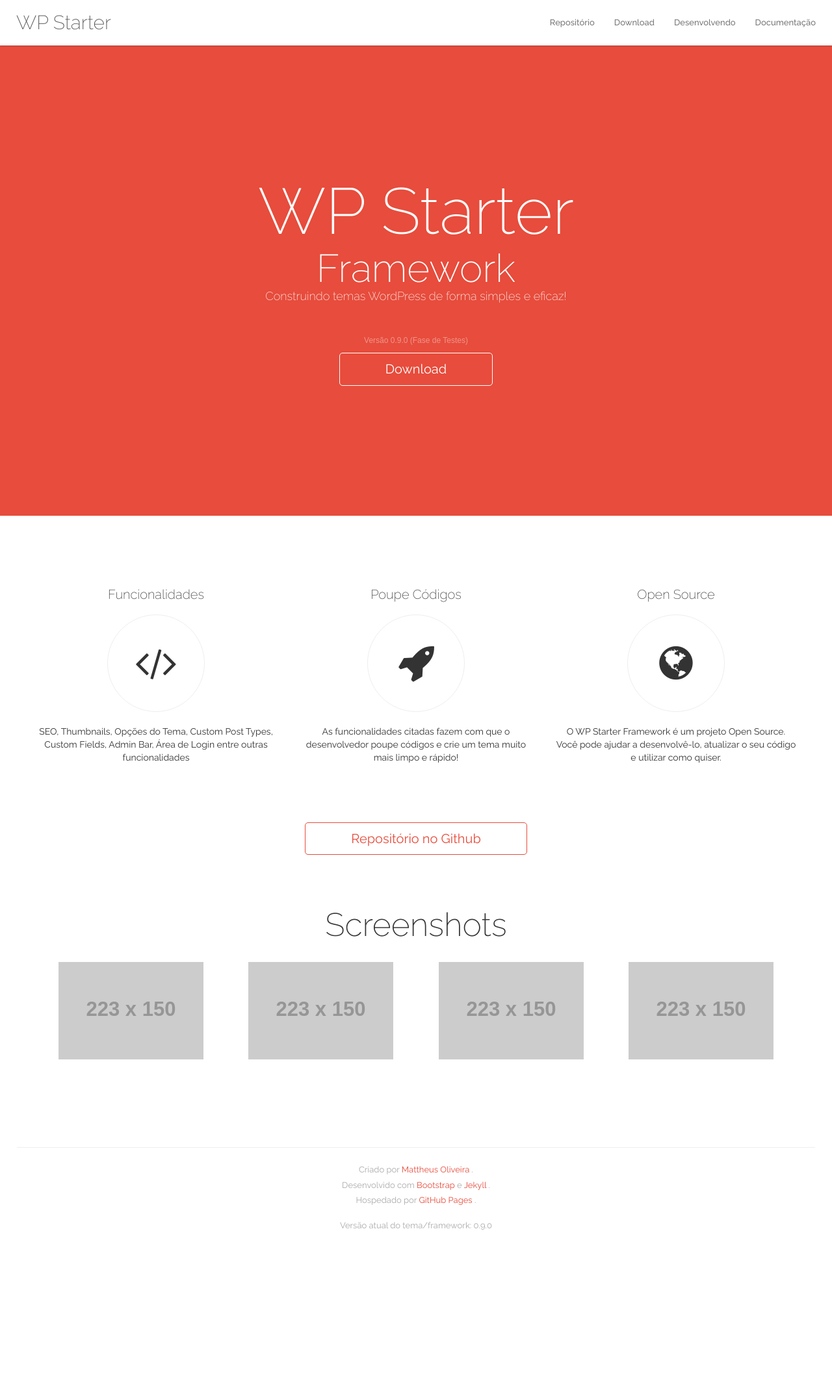
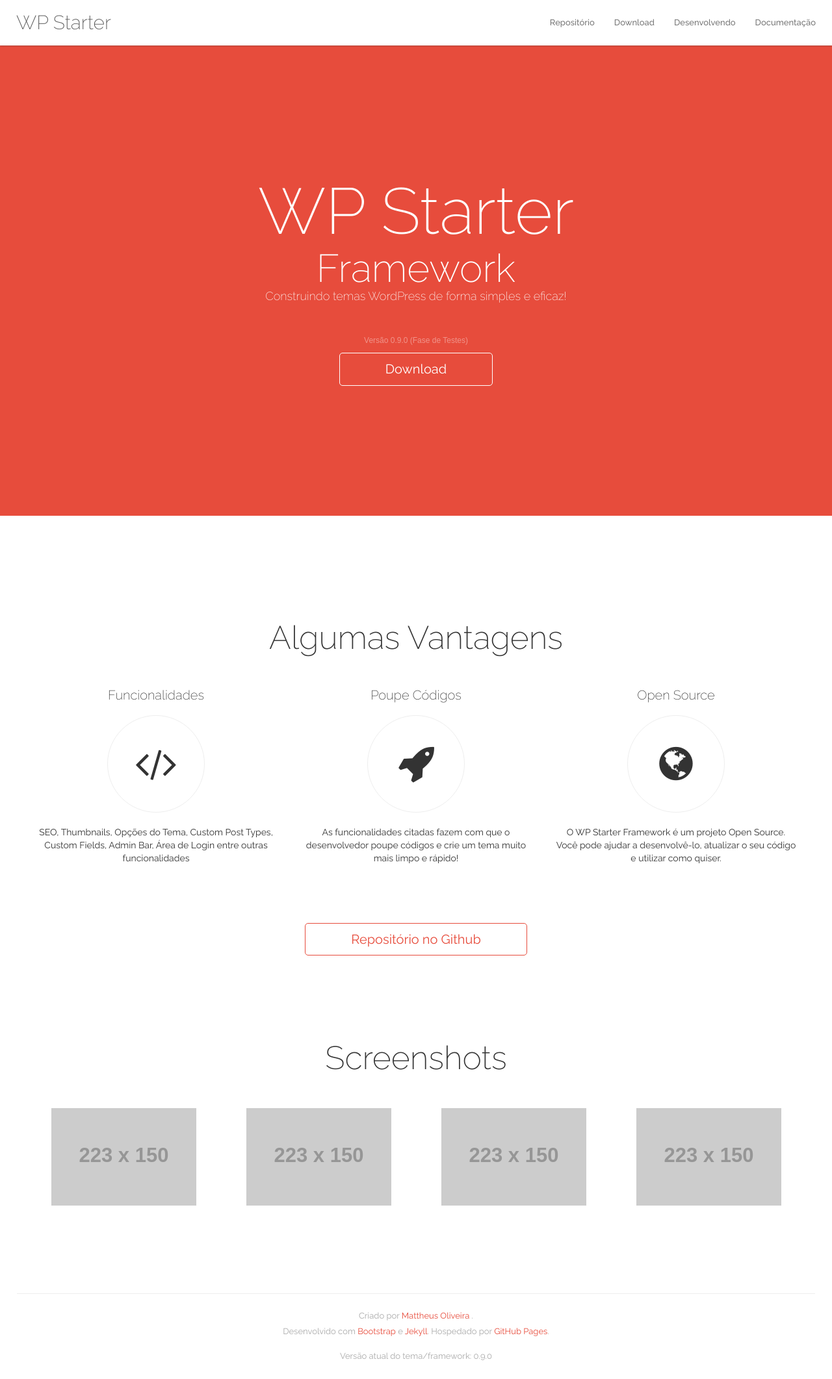
Before and after one commit to mayronceccon/devhelper, a Jekyll site: the page built from index.html, in a window 1280 px wide. Shown: the whole page at 65% size. Built offline with Jekyll 4.4.1, drawn with Linux system fonts in a browser that asks for light colours; nearby versions of some CDN libraries; before the commit the page ends 1921 px from its top, so only the background shows below that.

Commit message:
Change style.css & add title for features

```diff
--- a/_includes/footer.html
+++ b/_includes/footer.html
@@ -4,8 +4,7 @@
             <div class="col-md-12">
 
                 <p>Criado por <a href="http://mattdeveloper.com/" target="_blank">Mattheus Oliveira</a> .</p>
-                <p>Desenvolvido com <a href="http://getbootstrap.com/" target="_blank">Bootstrap</a> e <a href="http://jekyllrb.com/" target="_blank">Jekyll</a> .</p>
-                <p>Hospedado por <a href="https://pages.github.com/" target="_blank">GitHub Pages</a> .</p>
+                <p>Desenvolvido com <a href="http://getbootstrap.com/" target="_blank">Bootstrap</a> e <a href="http://jekyllrb.com/" target="_blank">Jekyll</a>. Hospedado por <a href="https://pages.github.com/" target="_blank">GitHub Pages</a>.</p>
                 <p class="version">Versão atual do tema/framework: 0.9.0</p>
 
             </div><!-- end .col-md-12 -->
--- a/_layouts/default.html
+++ b/_layouts/default.html
@@ -15,6 +15,8 @@
 <!-- FEATURES -->
 <section class="home-features container">
 	<div class="row">
+
+		<h4>Algumas Vantagens</h4>
 
 		<div class="col-md-4 col-sm-4 item">
 			<h3>Funcionalidades</h3>
@@ -43,6 +45,8 @@
 
 <!-- SCREENSHOTS -->
 <section class="home-screenshots container">
+	<div class="row">
+
 		<h4>Screenshots</h4>
 
 		<div class="col-md-3 col-sm-3">
@@ -68,6 +72,8 @@
 				<img src="http://placehold.it/223x150" class="img-responsive" alt="Screenshot WordPress Starter Theme - Framework">
 			</a>
 		</div>
+
+	</div><!-- end .row -->
 </section><!-- end .screenshots -->
 
 
--- a/assets/css/style.css
+++ b/assets/css/style.css
@@ -198,9 +198,16 @@ footer.global {
 
 /* ----- FEATURES ----- */
 .home-features {
-	padding: 80px 0 0;
+	padding: 130px 0 0;
 	text-align: center;
 }
+
+	/* -- Title -- */
+	.home-features h4 {
+		margin: 0 0 50px;
+		font-size: 50px;
+		font-weight: 200;
+	}
 
 	/* -- Items -- */
 	.home-features .item {
@@ -242,7 +249,7 @@ footer.global {
 		color: #e74c3c;
 		font-size: 20px;
 
-		margin: 0 0 80px 0;
+		margin: 0 0 130px 0;
 		padding: 10px 70px;
 		display: inline-block;
 
@@ -270,7 +277,7 @@ footer.global {
 
 	/* -- Title -- */
 	.home-screenshots h4 {
-		margin: 0 0 30px;
+		margin: 0 0 50px;
 		font-size: 50px;
 		font-weight: 200;
 	}
```
Also changed, not shown: 3 other files. Lines whose indentation alone changed are shown as unchanged.
